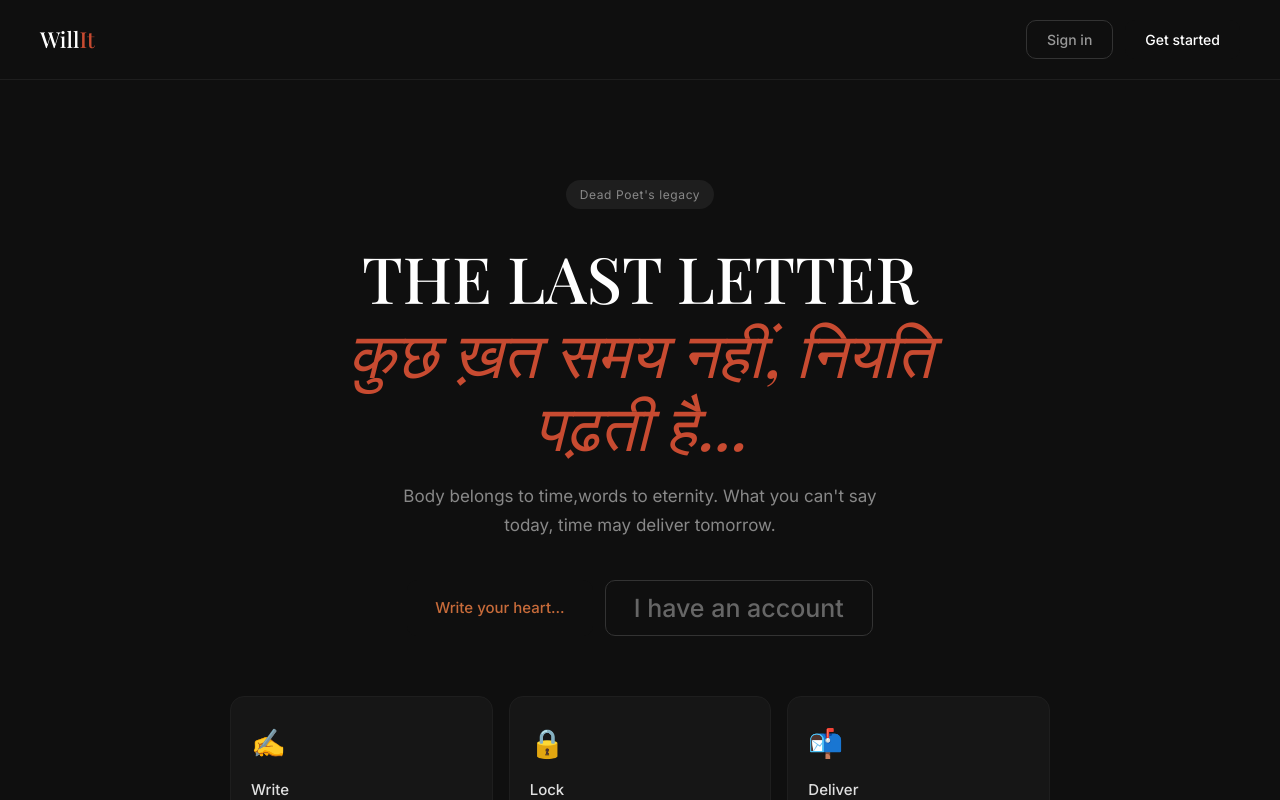
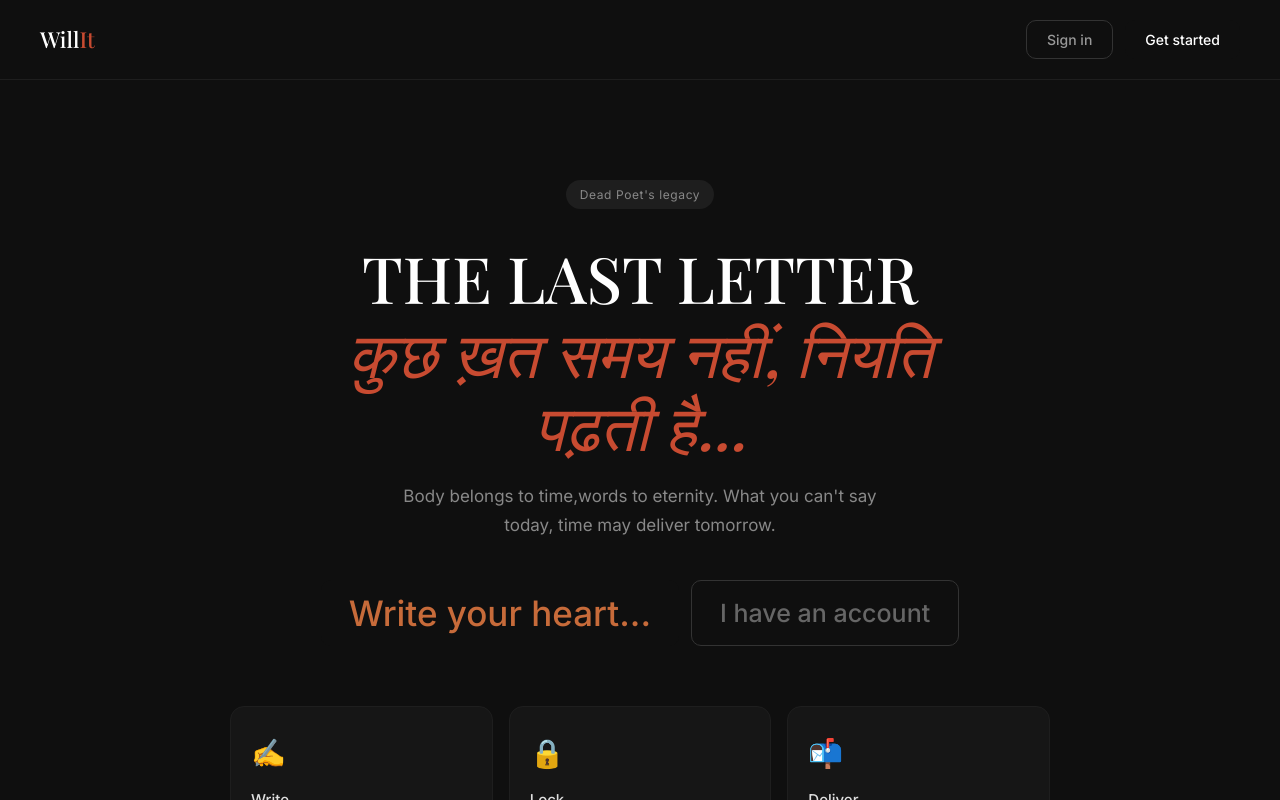
Before and after one commit to higher-amplifier/will-it, a React (Vite) app in the folder client/: page / in a window 1280 px wide. Shown: the top 800 px of the page. Built offline with nearby package versions, Linux system fonts and the light colour scheme; no server answers; a web font is replaced by a local one.

Commit message:
UI changes

```diff
--- a/client/src/pages/Landing.jsx
+++ b/client/src/pages/Landing.jsx
@@ -30,7 +30,7 @@ export default function Landing() {
 What you can't say today, time may deliver tomorrow.       </p>
 
         <div style={{ display: 'flex', gap: 12, justifyContent: 'center', flexWrap: 'wrap' }}>
-          <button className="btn btn-primary" style={{color: '#C76B3A', fontSize: 15, padding: '12px 28px' }} onClick={() => nav('/register')}>
+          <button className="btn btn-primary" style={{color: '#C76B3A', fontSize: 35, padding: '12px 28px' }} onClick={() => nav('/register')}>
             Write your heart...
           </button>
           <button className="btn btn-ghost" style={{ fontSize: 25, padding: '12px 28px', color: '#666', borderColor: '#333' }} onClick={() => nav('/login')}>
```
